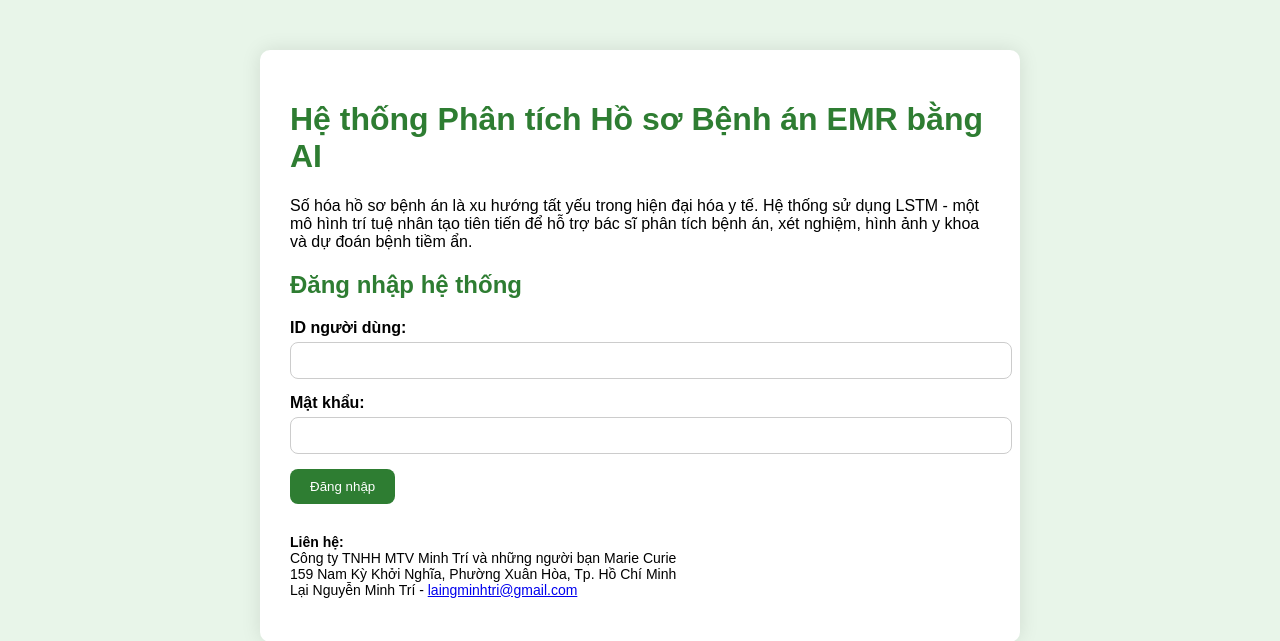
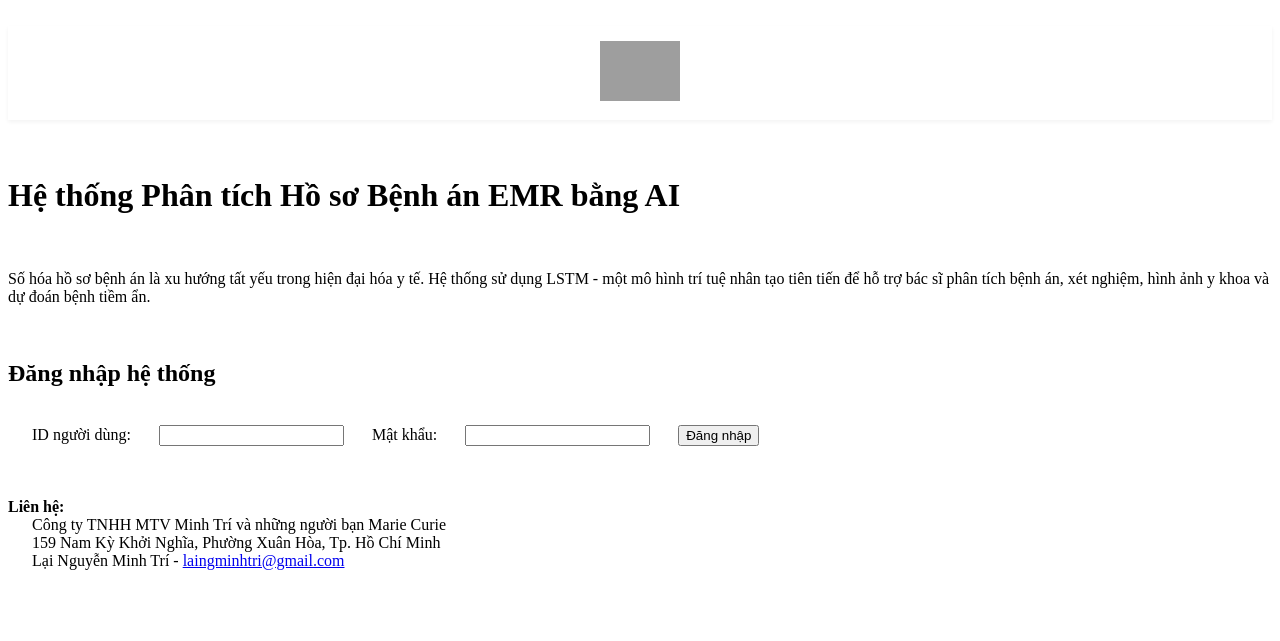
Before and after one commit to minhtriizkooooo-sys/EMR-Analysis, a Flask app: page / in a window 1280 px wide. Shown: the top 641 px of the page. Run offline with Flask 3, Linux system fonts and the light colour scheme; grey boxes are pictures that could not be loaded.

Commit message:
Update index.html

```diff
--- a/templates/index.html
+++ b/templates/index.html
@@ -9,6 +9,20 @@
       background: #e8f5e9;
       margin: 0;
       padding: 0;
+    }
+    .main-header { /* New Header Style */
+        background: #fff; /* White background for header */
+        padding: 15px 0;
+        box-shadow: 0 2px 4px rgba(0,0,0,0.05);
+    }
+    .logo-container { /* New Logo Container Style */
+        max-width: 1200px;
+        margin: 0 auto;
+        text-align: center; /* Center the image */
+    }
+    .logo-container img {
+        height: 60px; /* Adjust height as needed */
+        width: auto;
     }
     .container {
       max-width: 700px;
@@ -50,11 +64,18 @@
   </style>
 </head>
 <body>
+  <!-- NEW HEADER WITH LOGO -->
+    <header class="main-header">
+        <div class="logo-container">
+            <img src="static/Logo_Marie_Curie.png" alt="Logo Marie Curie" onerror="this.onerror=null; this.src='https://placehold.co/150x60/2e7d32/ffffff?text=LOGO'">
+        </div>
+    </header>
+
   <div class="container">
     <h1>Hệ thống Phân tích Hồ sơ Bệnh án EMR bằng AI</h1>
     <p>Số hóa hồ sơ bệnh án là xu hướng tất yếu trong hiện đại hóa y tế. Hệ thống sử dụng LSTM - một mô hình trí tuệ nhân tạo tiên tiến để hỗ trợ bác sĩ phân tích bệnh án, xét nghiệm, hình ảnh y khoa và dự đoán bệnh tiềm ẩn.</p>
 
-    <h2>Đăng nhập hệ thống</h2>
+    <h2>Đăng nhập hệ thống </h2>
     <form method="POST" action="{{ url_for('login') }}">
       <label for="userID">ID người dùng:</label>
       <input type="text" id="userID" name="userID" required>
```
Lines whose indentation alone changed are shown as unchanged.
